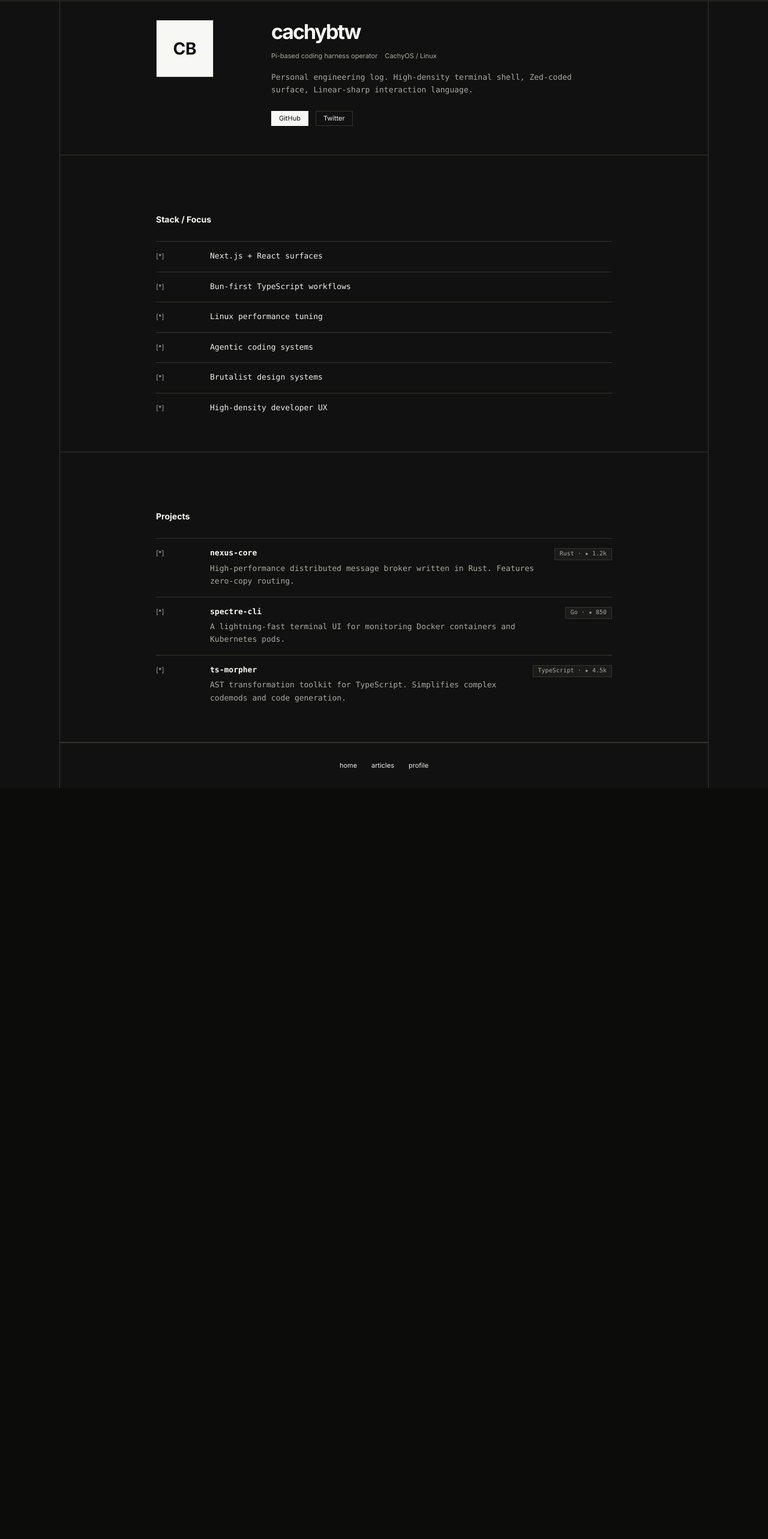
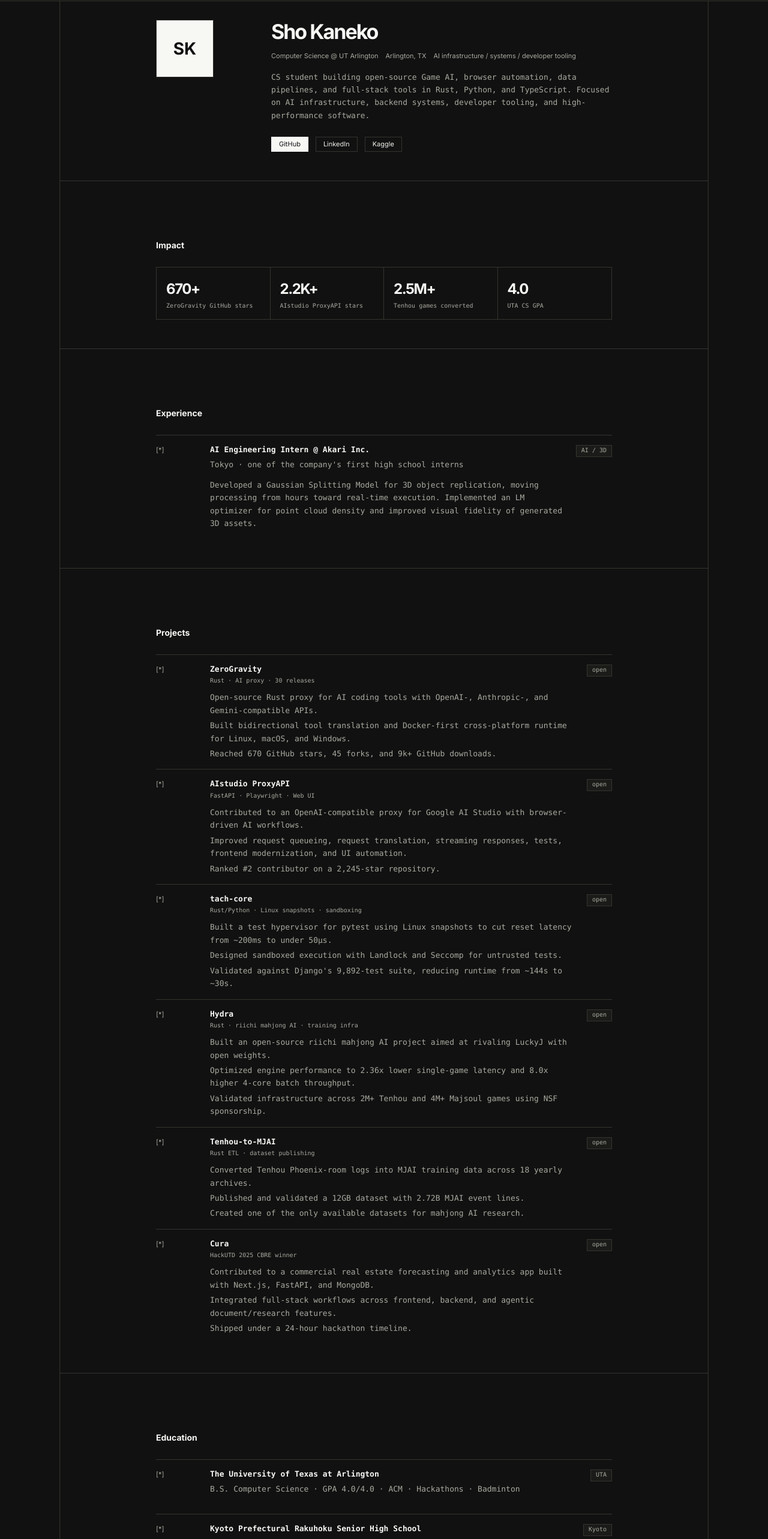
Before and after one commit to NikkeTryHard/personal_blog, a Next.js app: page /profile in a window 1280 px wide. Shown: the part 63-2629 px from the top of the page at 60% size. Before the commit the page ends 1377 px from the top, so only its background shows below. Built offline with nearby package versions, Linux system fonts and the light colour scheme; no server answers.

Commit message:
feat: build resume profile page

```diff
--- a/app/layout.tsx
+++ b/app/layout.tsx
@@ -8,6 +8,10 @@ const inter = Inter({ subsets: ['latin'], weight: ['400', '500', '600', '700'],
 export const metadata: Metadata = {
   title: 'SHOKANEKO',
   description: 'High-density personal blog built with Next.js and Bun.',
+  icons: {
+    icon: '/icon.svg',
+    apple: '/apple-icon.svg',
+  },
 };
 
 export default async function RootLayout({
--- a/app/profile/page.tsx
+++ b/app/profile/page.tsx
@@ -1,6 +1,93 @@
 import { Header, Footer } from '../chrome';
-import { projects } from '../content';
 import { SearchPanel } from '../search-panel';
+
+const impact = [
+  ['670+', 'ZeroGravity GitHub stars'],
+  ['2.2K+', 'AIstudio ProxyAPI stars'],
+  ['2.5M+', 'Tenhou games converted'],
+  ['4.0', 'UTA CS GPA'],
+] as const;
+
+const projects = [
+  {
+    name: 'ZeroGravity',
+    meta: 'Rust · AI proxy · 30 releases',
+    href: 'https://github.com/NikkeTryHard/zerogravity',
+    points: [
+      'Open-source Rust proxy for AI coding tools with OpenAI-, Anthropic-, and Gemini-compatible APIs.',
+      'Built bidirectional tool translation and Docker-first cross-platform runtime for Linux, macOS, and Windows.',
+      'Reached 670 GitHub stars, 45 forks, and 9k+ GitHub downloads.',
+    ],
+  },
+  {
+    name: 'AIstudio ProxyAPI',
+    meta: 'FastAPI · Playwright · Web UI',
+    href: 'https://github.com/CJackHwang/AlstudioProxyAPI',
+    points: [
+      'Contributed to an OpenAI-compatible proxy for Google AI Studio with browser-driven AI workflows.',
+      'Improved request queueing, request translation, streaming responses, tests, frontend modernization, and UI automation.',
+      'Ranked #2 contributor on a 2,245-star repository.',
+    ],
+  },
+  {
+    name: 'tach-core',
+    meta: 'Rust/Python · Linux snapshots · sandboxing',
+    href: 'https://github.com/NikkeTryHard/tach-core',
+    points: [
+      'Built a test hypervisor for pytest using Linux snapshots to cut reset latency from ~200ms to under 50µs.',
+      'Designed sandboxed execution with Landlock and Seccomp for untrusted tests.',
+      'Validated against Django\'s 9,892-test suite, reducing runtime from ~144s to ~30s.',
+    ],
+  },
+  {
+    name: 'Hydra',
+    meta: 'Rust · riichi mahjong AI · training infra',
+    href: 'https://github.com/NikkeTryHard/hydra',
+    points: [
+      'Built an open-source riichi mahjong AI project aimed at rivaling LuckyJ with open weights.',
+      'Optimized engine performance to 2.36x lower single-game latency and 8.0x higher 4-core batch throughput.',
+      'Validated infrastructure across 2M+ Tenhou and 4M+ Majsoul games using NSF sponsorship.',
+    ],
+  },
+  {
+    name: 'Tenhou-to-MJAI',
+    meta: 'Rust ETL · dataset publishing',
+    href: 'https://github.com/NikkeTryHard/tenhou-to-mjai',
+    points: [
+      'Converted Tenhou Phoenix-room logs into MJAI training data across 18 yearly archives.',
+      'Published and validated a 12GB dataset with 2.72B MJAI event lines.',
+      'Created one of the only available datasets for mahjong AI research.',
+    ],
+  },
+  {
+    name: 'Cura',
+    meta: 'HackUTD 2025 CBRE winner',
+    href: 'https://github.com/armaanamatya/HackUTD2025',
+    points: [
+      'Contributed to a commercial real estate forecasting and analytics app built with Next.js, FastAPI, and MongoDB.',
+      'Integrated full-stack workflows across frontend, backend, and agentic document/research features.',
+      'Shipped under a 24-hour hackathon timeline.',
+    ],
+  },
+] as const;
+
+const skills = [
+  ['Languages', 'Rust, Python, TypeScript, C'],
+  ['Frameworks', 'Next.js, React, FastAPI, MongoDB, PostgreSQL'],
+  ['Systems', 'Linux, Docker, Seccomp, Landlock, Browser Automation'],
+  ['AI / ML', 'PyTorch, Burn, CUDA, data pipelines, game AI'],
+] as const;
+
+function Section({ id, title, children }: { id?: string; title: string; children: React.ReactNode }) {
+  return (
+    <section className="section-line" id={id}>
+      <div className="middle-column">
+        <h2 className="mb-6 font-headline-primary text-[14px] font-bold text-primary">{title}</h2>
+        {children}
+      </div>
+    </section>
+  );
+}
 
 export default function ProfilePage() {
   return (
@@ -10,47 +97,105 @@ export default function ProfilePage() {
         <section className="section-line pt-32" id="profile">
           <div className="middle-column">
             <div className="grid gap-8 md:grid-cols-[160px_1fr]">
-              <div className="grid h-24 w-24 place-items-center border border-outline-variant bg-primary font-headline-primary text-[28px] font-black text-on-primary">CB</div>
+              <div className="grid h-24 w-24 place-items-center border border-outline-variant bg-primary font-headline-primary text-[28px] font-black text-on-primary">SK</div>
               <div>
-                <h1 className="font-headline-primary text-[34px] font-black leading-tight tracking-[-0.06em] text-primary">cachybtw</h1>
+                <h1 className="font-headline-primary text-[34px] font-black leading-tight tracking-[-0.06em] text-primary">Sho Kaneko</h1>
                 <div className="mt-3 flex flex-wrap gap-3 font-ui-label text-ui-label text-on-surface-variant">
-                  <span>Pi-based coding harness operator</span>
-                  <span>CachyOS / Linux</span>
+                  <span>Computer Science @ UT Arlington</span>
+                  <span>Arlington, TX</span>
+                  <span>AI infrastructure / systems / developer tooling</span>
                 </div>
-                <p className="mt-5 max-w-[620px] font-code-body text-code-body text-on-surface-variant">Personal engineering log. High-density terminal shell, Zed-coded surface, Linear-sharp interaction language.</p>
-                <div className="mt-6 flex gap-3"><a className="op-button" href="#">GitHub</a><a className="border border-outline-variant px-3 py-1.5 font-ui-label text-ui-label text-primary" href="#">Twitter</a></div>
+                <p className="mt-5 max-w-[620px] font-code-body text-code-body text-on-surface-variant">
+                  CS student building open-source Game AI, browser automation, data pipelines, and full-stack tools in Rust, Python, and TypeScript. Focused on AI infrastructure, backend systems, developer tooling, and high-performance software.
+                </p>
+                <div className="mt-6 flex flex-wrap gap-3">
+                  <a className="op-button" href="https://github.com/NikkeTryHard">GitHub</a>
+                  <a className="border border-outline-variant px-3 py-1.5 font-ui-label text-ui-label text-primary" href="https://linkedin.com/in/kanekosho/">LinkedIn</a>
+                  <a className="border border-outline-variant px-3 py-1.5 font-ui-label text-ui-label text-primary" href="https://kaggle.com/shokanekolouis">Kaggle</a>
+                </div>
               </div>
             </div>
           </div>
         </section>
 
-        <section className="section-line" id="stack">
-          <div className="middle-column">
-            <h2 className="mb-6 font-headline-primary text-[14px] font-bold text-primary">Stack / Focus</h2>
-            <div>
-              {['Next.js + React surfaces', 'Bun-first TypeScript workflows', 'Linux performance tuning', 'Agentic coding systems', 'Brutalist design systems', 'High-density developer UX'].map((item) => (
-                <div className="bullet-row" key={item}><p className="font-code-body text-code-body text-on-surface">{item}</p><span /></div>
+        <Section title="Impact">
+          <div className="grid grid-cols-2 border border-outline-variant md:grid-cols-4">
+            {impact.map(([value, label], index) => (
+              <div className={`p-4 ${index < impact.length - 1 ? 'border-r border-outline-variant' : ''}`} key={label}>
+                <div className="font-headline-primary text-[24px] font-black tracking-[-0.06em] text-primary">{value}</div>
+                <div className="mt-1 font-status-label text-status-label text-on-surface-variant">{label}</div>
+              </div>
             ))}
           </div>
+        </Section>
+
+        <Section title="Experience">
+          <div className="bullet-row">
+            <div>
+              <h3 className="font-code-body text-code-body font-bold text-primary">AI Engineering Intern @ Akari Inc.</h3>
+              <p className="mt-1 font-code-body text-code-body text-on-surface-variant">Tokyo · one of the company&apos;s first high school interns</p>
+              <p className="mt-3 font-code-body text-code-body text-on-surface-variant">Developed a Gaussian Splitting Model for 3D object replication, moving processing from hours toward real-time execution. Implemented an LM optimizer for point cloud density and improved visual fidelity of generated 3D assets.</p>
             </div>
-        </section>
+            <span className="status-pill px-2 py-1">AI / 3D</span>
+          </div>
+        </Section>
 
-        <section className="section-line" id="projects">
-          <div className="middle-column">
-            <h2 className="mb-6 font-headline-primary text-[14px] font-bold text-primary">Projects</h2>
+        <Section id="projects" title="Projects">
           <div>
-              {projects.map(([name, summary, lang, stars]) => (
-                <a className="bullet-row group" href="#" key={name}>
+            {projects.map((project) => (
+              <a className="bullet-row group" href={project.href} key={project.name}>
                 <div>
-                    <h3 className="font-code-body text-code-body font-bold text-primary group-hover:underline">{name}</h3>
-                    <p className="mt-1 font-code-body text-code-body text-on-surface-variant">{summary}</p>
+                  <h3 className="font-code-body text-code-body font-bold text-primary group-hover:underline">{project.name}</h3>
+                  <p className="mt-1 font-status-label text-status-label text-on-surface-variant">{project.meta}</p>
+                  <ul className="mt-3 space-y-1 font-code-body text-code-body text-on-surface-variant">
+                    {project.points.map((point) => <li key={point}>{point}</li>)}
+                  </ul>
                 </div>
-                  <span className="status-pill px-2 py-1">{lang} · ★ {stars}</span>
+                <span className="status-pill px-2 py-1">open</span>
               </a>
             ))}
           </div>
+        </Section>
+
+        <Section title="Education">
+          <div className="space-y-4">
+            <div className="bullet-row">
+              <div>
+                <h3 className="font-code-body text-code-body font-bold text-primary">The University of Texas at Arlington</h3>
+                <p className="mt-1 font-code-body text-code-body text-on-surface-variant">B.S. Computer Science · GPA 4.0/4.0 · ACM · Hackathons · Badminton</p>
               </div>
-        </section>
+              <span className="status-pill px-2 py-1">UTA</span>
+            </div>
+            <div className="bullet-row">
+              <div>
+                <h3 className="font-code-body text-code-body font-bold text-primary">Kyoto Prefectural Rakuhoku Senior High School</h3>
+                <p className="mt-1 font-code-body text-code-body text-on-surface-variant">GPA 3.84/4.00 · 99th percentile Shinken Mock Test · ESS/MUN leadership · SSH-designated school</p>
+              </div>
+              <span className="status-pill px-2 py-1">Kyoto</span>
+            </div>
+          </div>
+        </Section>
+
+        <Section title="Skills">
+          <div>
+            {skills.map(([group, values]) => (
+              <div className="bullet-row" key={group}>
+                <div>
+                  <h3 className="font-code-body text-code-body font-bold text-primary">{group}</h3>
+                  <p className="mt-1 font-code-body text-code-body text-on-surface-variant">{values}</p>
+                </div>
+                <span className="status-pill px-2 py-1">stack</span>
+              </div>
+            ))}
+          </div>
+        </Section>
+
+        <Section title="Languages">
+          <div className="grid grid-cols-1 gap-0 border border-outline-variant md:grid-cols-2">
+            <div className="border-b border-outline-variant p-4 md:border-b-0 md:border-r"><strong className="text-primary">Japanese</strong><p className="font-code-body text-code-body text-on-surface-variant">Native proficiency</p></div>
+            <div className="p-4"><strong className="text-primary">Mandarin Chinese</strong><p className="font-code-body text-code-body text-on-surface-variant">Native proficiency</p></div>
+          </div>
+        </Section>
 
         <SearchPanel />
       </main>
```
Also changed, not shown: app/apple-icon.svg (added), app/icon.svg (added). Lines whose indentation alone changed are shown as unchanged.
